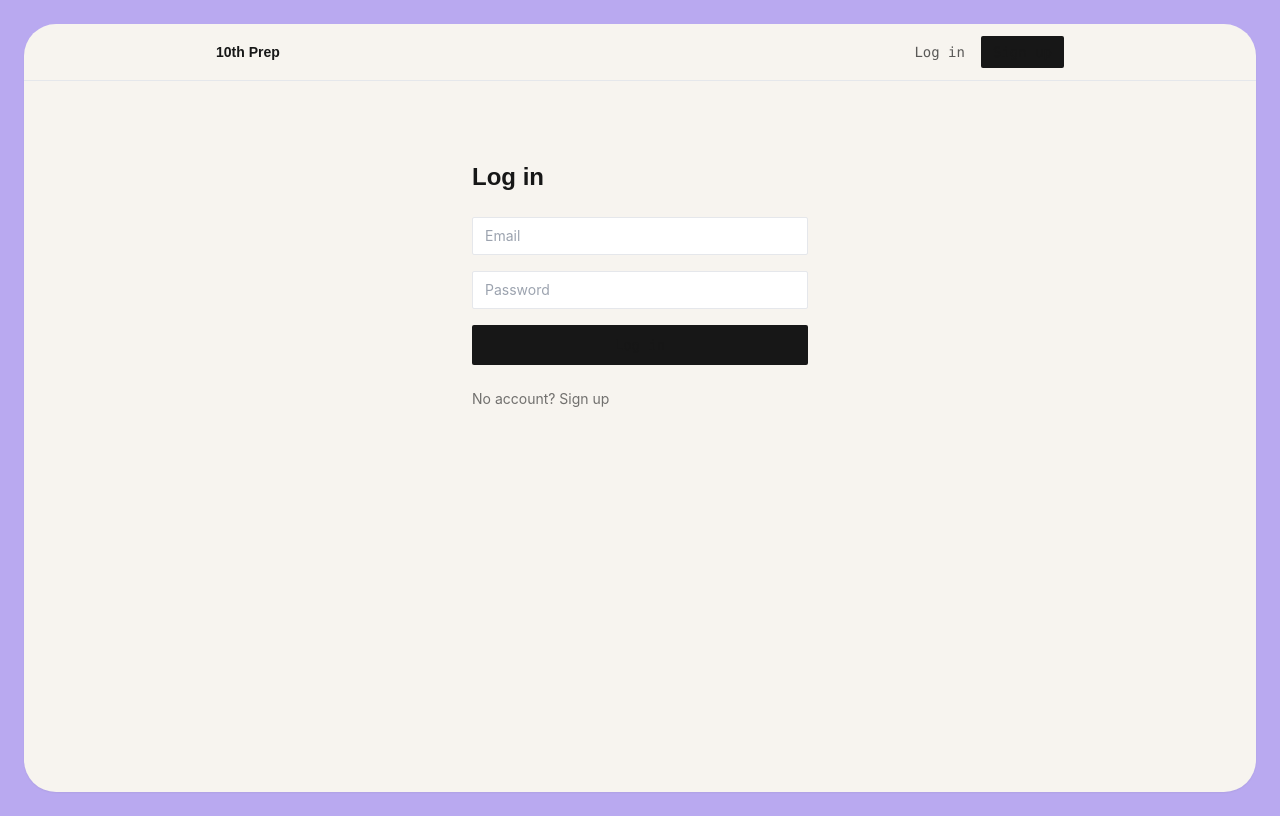
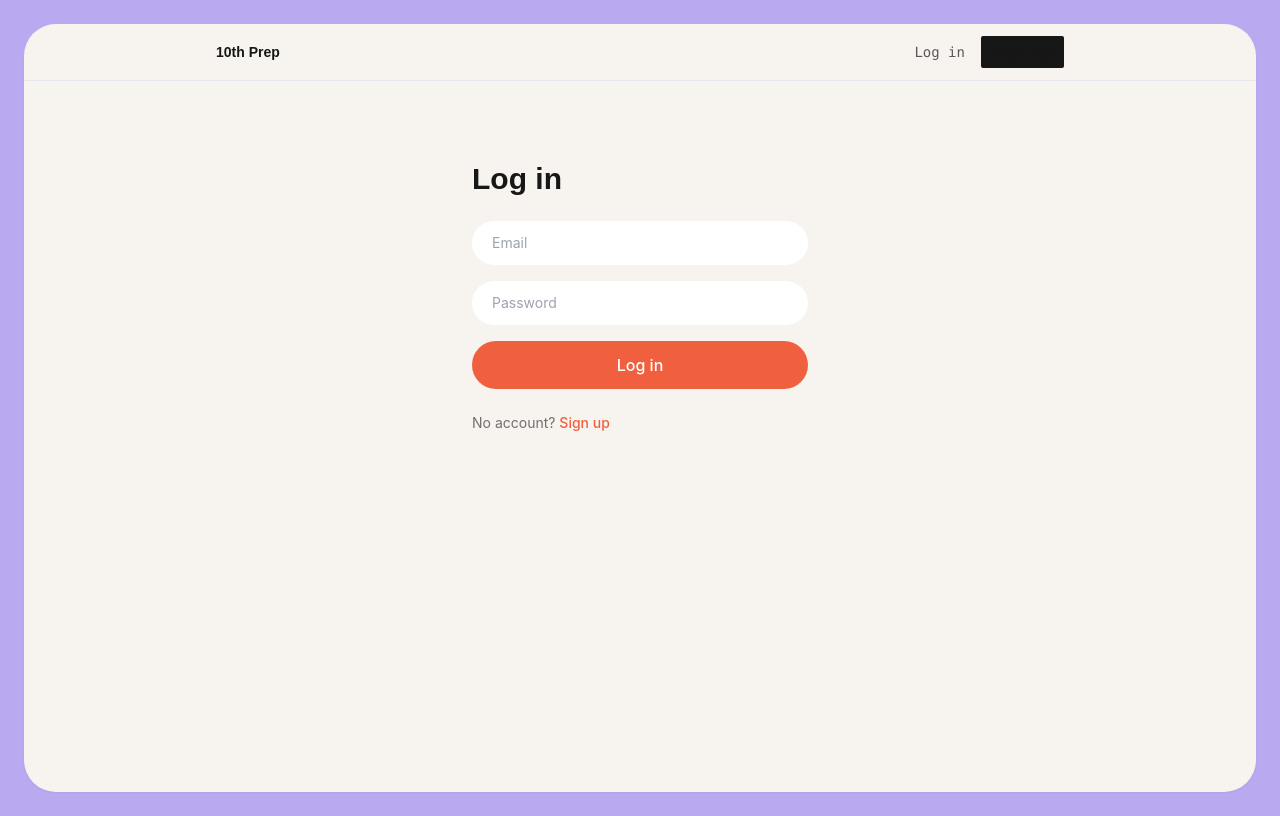
Before and after one commit to vaibhavdhokpande-ai/tenthhub, a Next.js app: page /login in a window 1280 px wide. Built offline with nearby package versions, Linux system fonts and the light colour scheme; no server answers.

Commit message:
Add files via upload

```diff
--- a/app/(auth)/login/page.tsx
+++ b/app/(auth)/login/page.tsx
@@ -16,10 +16,8 @@ export default function LoginPage() {
     e.preventDefault();
     setError("");
     setLoading(true);
-
     const res = await signIn("credentials", { email, password, redirect: false });
     setLoading(false);
-
     if (res?.error) {
       setError("Invalid email or password.");
       return;
@@ -29,7 +27,7 @@ export default function LoginPage() {
 
   return (
     <main className="max-w-sm mx-auto px-6 py-20">
-      <h1 className="font-display text-2xl font-semibold mb-6">Log in</h1>
+      <h1 className="font-display text-3xl font-semibold mb-6">Log in</h1>
       <form onSubmit={handleSubmit} className="space-y-4">
         <input
           type="email"
@@ -37,7 +35,7 @@ export default function LoginPage() {
           value={email}
           onChange={(e) => setEmail(e.target.value)}
           required
-          className="w-full border border-border rounded-sm px-3 py-2 text-sm bg-white"
+          className="w-full bg-white rounded-full px-5 py-3 text-sm outline-none focus:ring-2 focus:ring-coral"
         />
         <input
           type="password"
@@ -45,20 +43,20 @@ export default function LoginPage() {
           value={password}
           onChange={(e) => setPassword(e.target.value)}
           required
-          className="w-full border border-border rounded-sm px-3 py-2 text-sm bg-white"
+          className="w-full bg-white rounded-full px-5 py-3 text-sm outline-none focus:ring-2 focus:ring-coral"
         />
-        {error && <p className="text-sm text-margin-red">{error}</p>}
+        {error && <p className="text-sm text-coral">{error}</p>}
         <button
           type="submit"
           disabled={loading}
-          className="w-full font-mono text-sm bg-ink text-paper px-4 py-2.5 rounded-sm disabled:opacity-50"
+          className="w-full bg-coral text-white rounded-full py-3 font-medium hover:bg-coral-dark transition-colors disabled:opacity-60"
         >
           {loading ? "Logging in…" : "Log in"}
         </button>
       </form>
       <p className="text-sm text-ink/60 mt-6">
         No account?{" "}
-        <Link href="/signup" className="text-ruled-blue hover:underline">
+        <Link href="/signup" className="text-coral font-medium hover:underline">
           Sign up
         </Link>
       </p>
```
